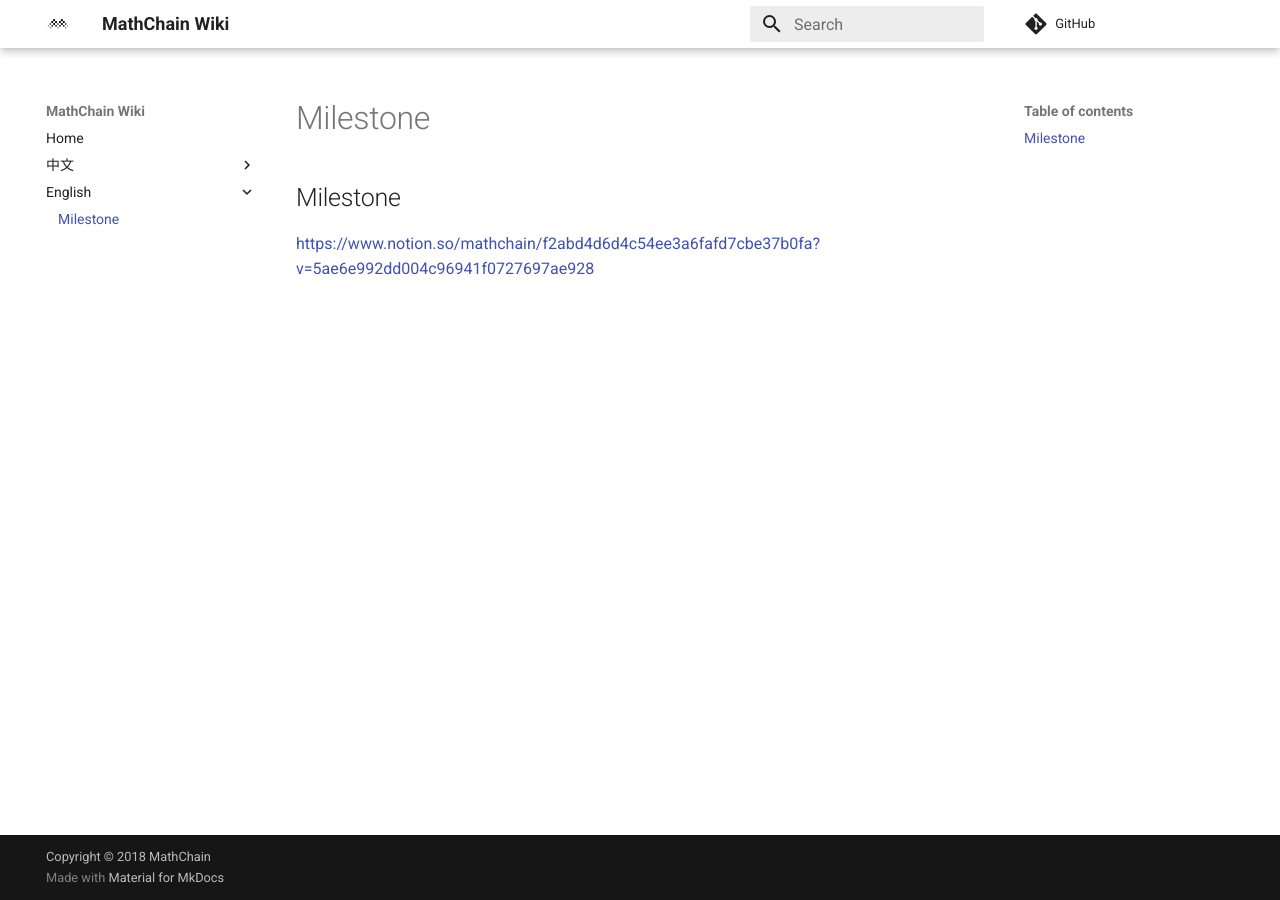
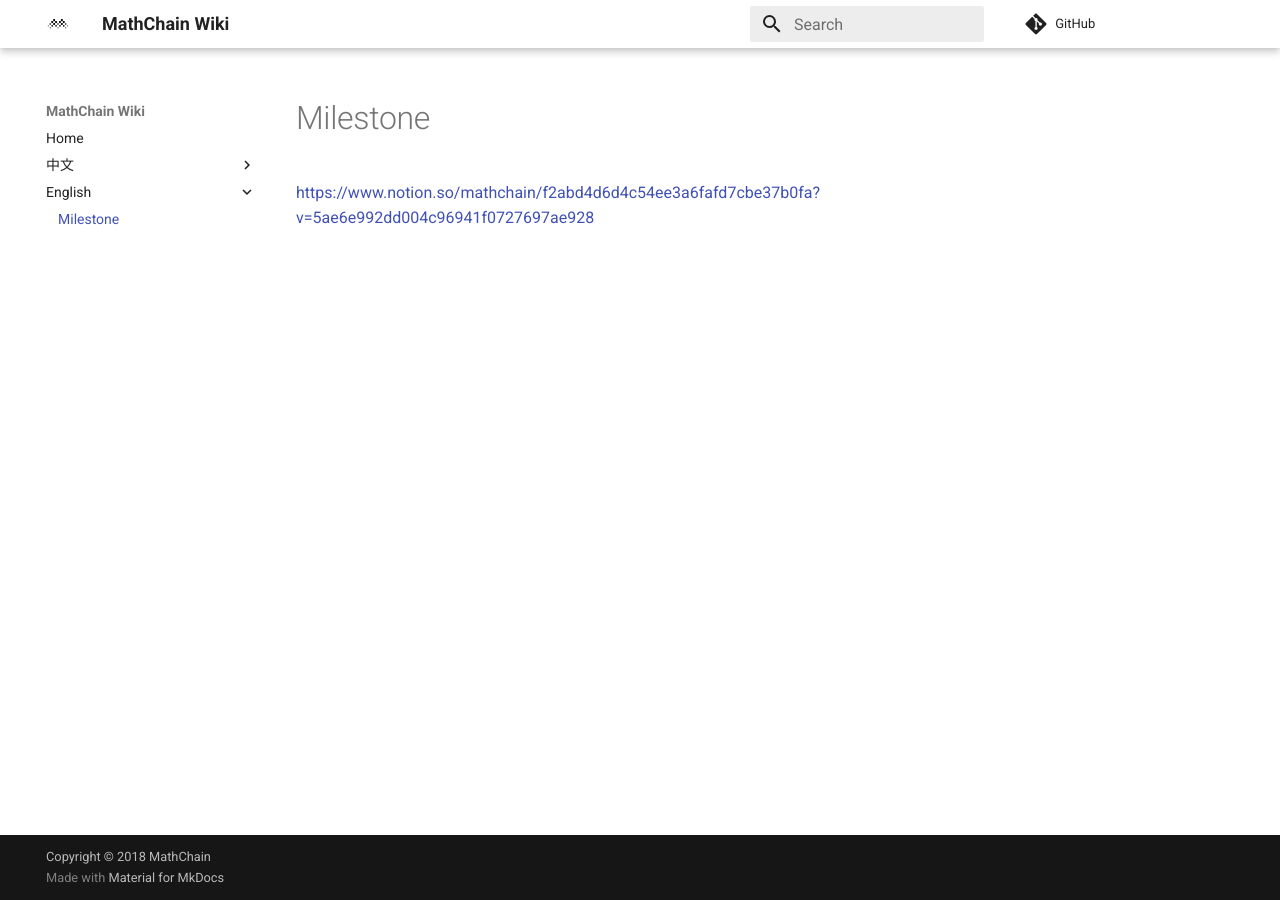
Before and after one commit to mathwallet/docs.mathchain.org, an MkDocs documentation site: the page built from docs/en/milestone.md, in a window 1280 px wide. Built offline with MkDocs 1.6.1 and Material for MkDocs 9.7.7, drawn with Linux system fonts in a browser that asks for light colours; comment, search, counter and statistics services are not loaded.

Commit message:
Update milestone.md

```diff
--- a/docs/en/milestone.md
+++ b/docs/en/milestone.md
@@ -1,3 +1 @@
-## Milestone
-
 [https://www.notion.so/mathchain/f2abd4d6d4c54ee3a6fafd7cbe37b0fa?v=5ae6e992dd004c96941f0727697ae928](https://www.notion.so/mathchain/f2abd4d6d4c54ee3a6fafd7cbe37b0fa?v=5ae6e992dd004c96941f0727697ae928)
```
